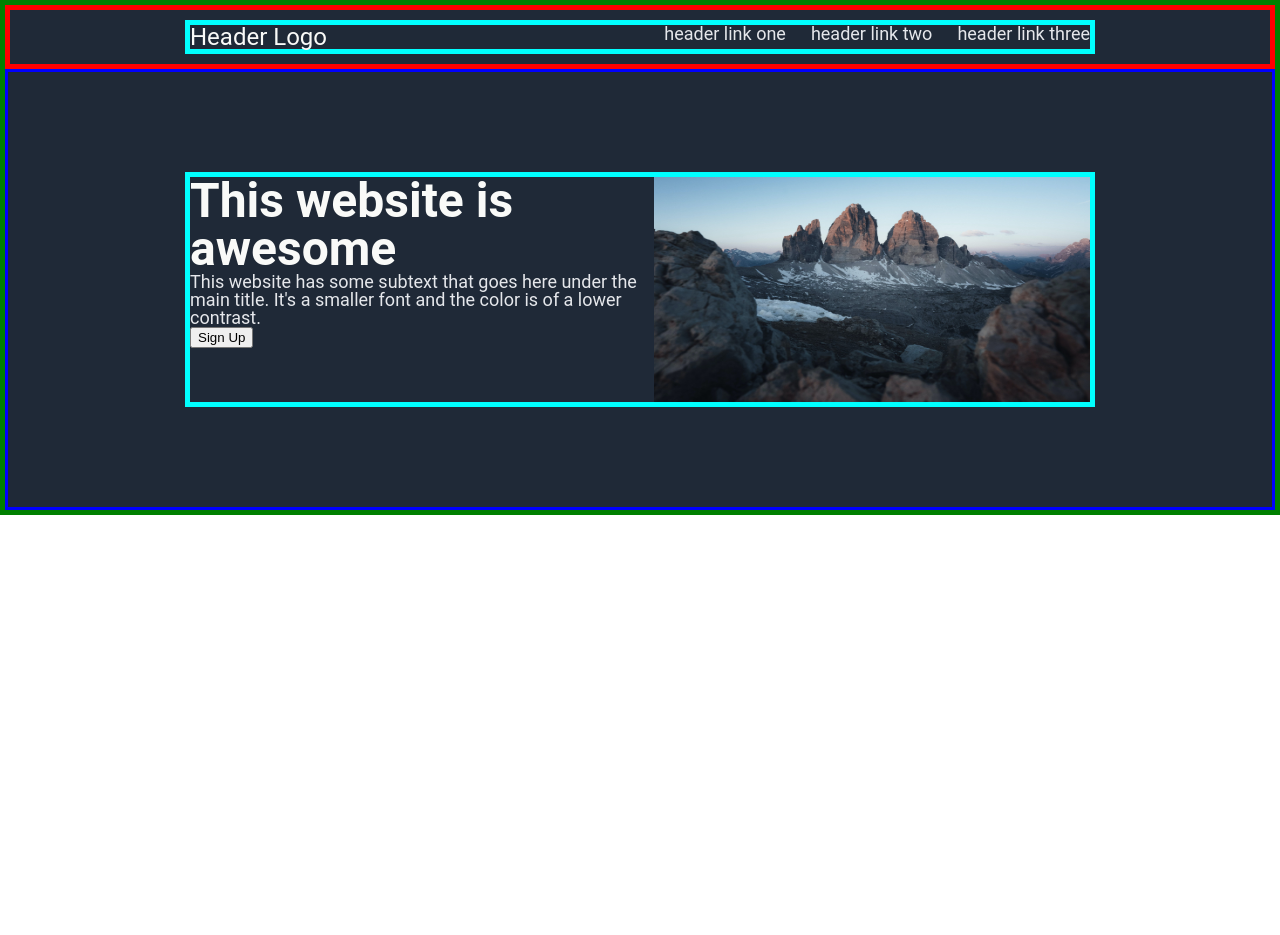
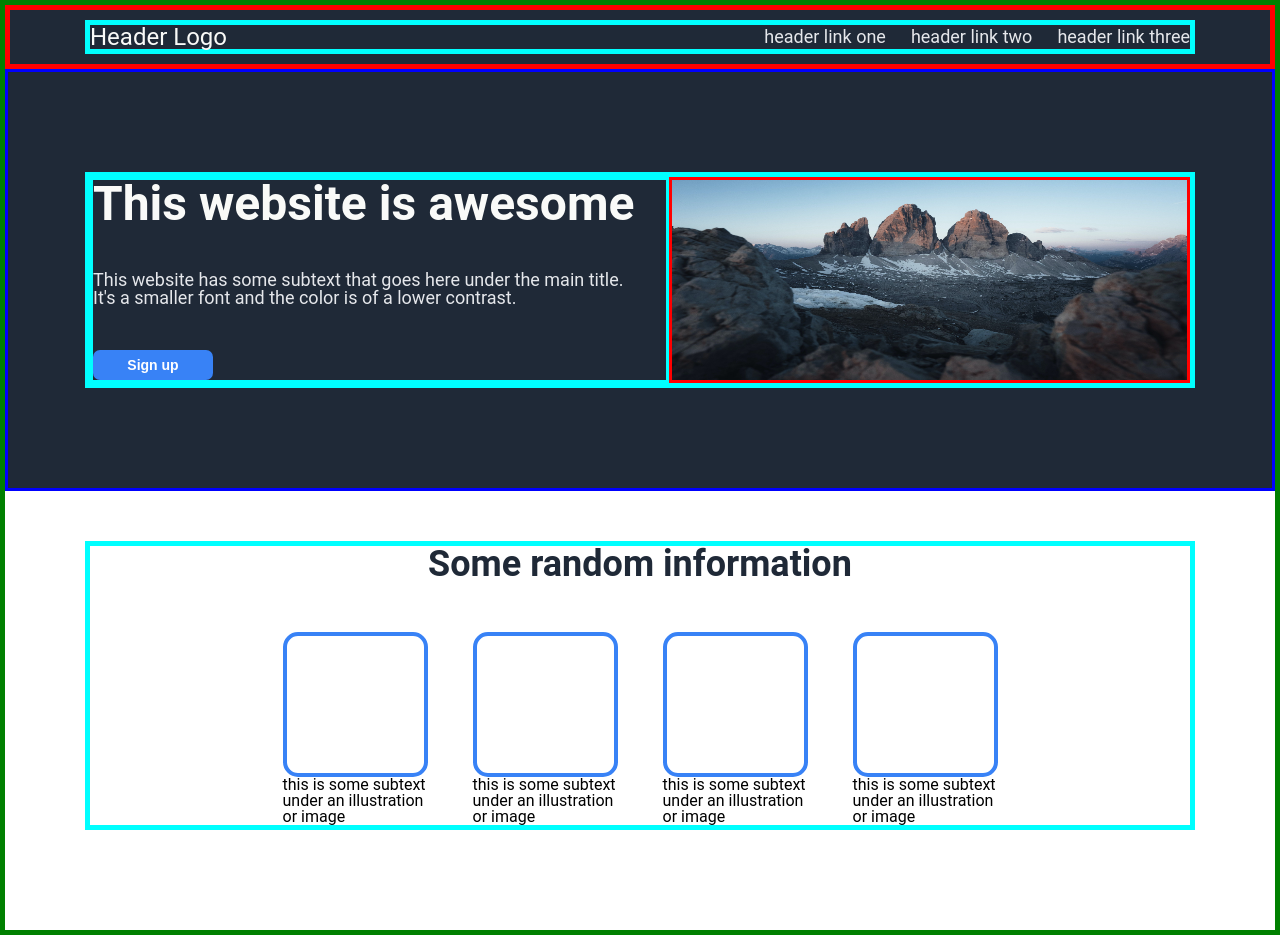
Before and after one commit to denzellgibson/odin-landing-page, a plain HTML site: page index.html in a window 1280 px wide. Before the commit the page ends 800 px from the top, so only its background shows below. Drawn offline with Linux system fonts and the light colour scheme.

Commit message:
Add second section layout and formatting.

```diff
--- a/index.html
+++ b/index.html
@@ -17,7 +17,7 @@
             </div>
         </div>
         <div class="mc1">
-            <div class="body-width mc1-box" >
+            <div class="body-width mc1-box">
                 <div class="mc1-textcontent">
                     <p class="text-heading">
                         This website is awesome
@@ -25,13 +25,51 @@
                     <p class="mc1-maintext">
                         This website has some subtext that goes here under the main title. It's a smaller font and the color is of a lower contrast.
                     </p>
-                    <button class="mc1-signupbutton">Sign Up</button>
+                    <button class="mc1-signupbutton">Sign up</button>
                 </div>
                 <img src="images\pexels-philipp-martin-18274746.jpg" class="mc1-image">
             </div>
         </div>
         <div class="mc2">
+            <div class="body-width mc2-box">
+                <p class="mc2-heading">
+                    Some random information
+                </p>
+                <div class="info-box">
+                    <div class="info-item">
+                        <div class="info-item-image">
 
+                        </div>
+                        <div class="info-item-subtext">
+                            this is some subtext under an illustration or image
+                        </div>
+                    </div>
+                    <div class="info-item">
+                        <div class="info-item-image">
+
+                        </div>
+                        <div class="info-item-subtext">
+                            this is some subtext under an illustration or image
+                        </div>
+                    </div>
+                    <div class="info-item">
+                        <div class="info-item-image">
+
+                        </div>
+                        <div class="info-item-subtext">
+                            this is some subtext under an illustration or image
+                        </div>
+                    </div>
+                    <div class="info-item">
+                        <div class="info-item-image">
+
+                        </div>
+                        <div class="info-item-subtext">
+                            this is some subtext under an illustration or image
+                        </div>
+                    </div>
+                </div>
+            </div>
         </div>
         <div class="mc3">
 
--- a/styles.css
+++ b/styles.css
@@ -101,9 +101,51 @@ body {
     color: #E5E7EB;
 }
 
+.mc1-textcontent {
+    border: solid;
+    border-color: aqua;
+}
+
+.mc1-image {
+    border: solid;
+    border-color: red;
+}
+
+.mc1-signupbutton {
+    background-color: #3882f6;
+    color: white;
+    font-weight: bold;
+    font-size: 14px;
+    border-radius: 7px;
+    border-style: none;
+}
+
 .linklist {
     font-size: 18px;
     color: #E5E7EB;
+}
+
+.mc2 {
+    padding-top: 50px;
+    padding-bottom: 100px;
+}
+
+.mc2-heading {
+    font-size: 36px;
+    font-weight: bolder;
+    color: #1F2937;
+}
+
+.info-item {
+    /* border: solid;
+    border-color: red; */
+}
+
+.info-item-image {
+    border: solid;
+    border-width: 4px;
+    border-color: #3882f6;
+    border-radius: 15px;
 }
 
 /* ------------------------------------------------------- */
@@ -119,11 +161,13 @@ body {
 .header {
     display: flex;
     justify-content: center;
+    align-items: center;
 }
 
 .linklist {
     list-style: none;
     display: flex;
+    align-items: center;
     gap: 25px;
 }
 
@@ -132,24 +176,56 @@ body {
     justify-content: center;
 }
 
-.mc1-image {
-    width: 900px;
-    height: 225px;
-}
-
 .body-width {
     display: flex;
     justify-content: space-between;
-    width: 900px;
-
-}
-
-.mc1-box {
-
+    width: 1100px;
 }
 
 .mc1-textcontent {
     display: flex;
     flex-direction: column;
     align-items: flex-start;
+    justify-content: space-between;
+    padding-right: 25px;
 }
+
+.mc1-image {
+    width: 900px;
+    height: 200px;
+}
+
+.mc1-signupbutton {
+    width: 120px;
+    height: 30px;
+}
+
+.mc2 {
+    display: flex;
+    justify-content: center;
+}
+
+.mc2-box {
+    display: flex;
+    flex-direction: column;
+    align-items: center;
+    gap: 50px;
+}
+
+.info-box {
+    display: flex;
+    justify-content: center;
+    gap: 45px;
+}
+
+.info-item {
+    display: flex;
+    flex-direction: column;
+    align-items: center;
+    width: 145px;
+}
+
+.info-item-image {
+    width: 137px;
+    height: 137px;
+}
```
